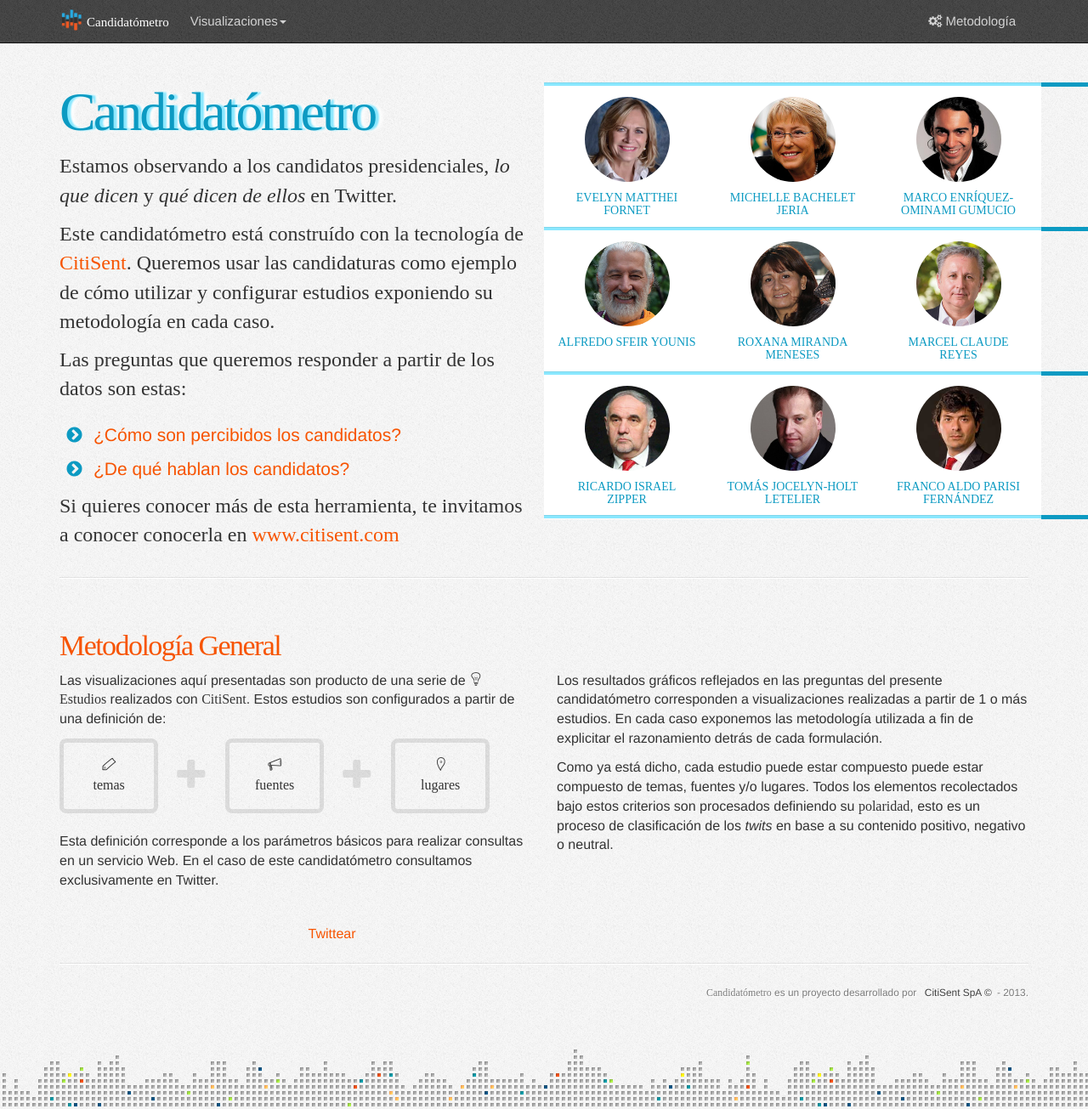
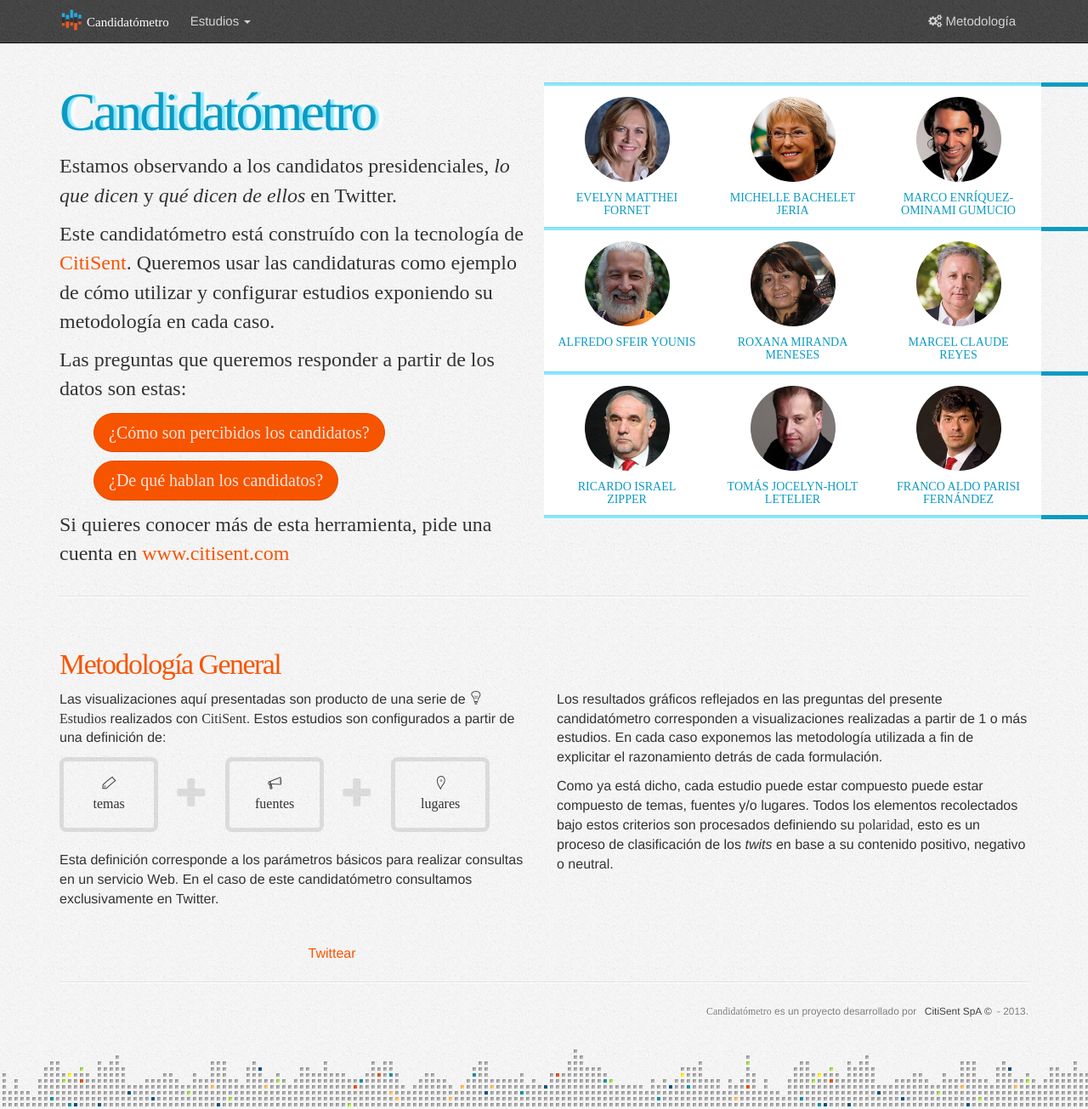
Before and after one commit to CitiSent/candidatometro, a Jekyll site: the page built from index.md, in a window 1280 px wide and 1305 px high. Shown: the whole window at 85% size. Built offline with Jekyll 4.4.1, drawn with Linux system fonts in a browser that asks for light colours; nearby versions of some CDN libraries; some web fonts are replaced; Markdown is read by kramdown in place of the engine named in the settings; comment, search, counter and statistics services are not loaded.

Commit message:
Correciones de la reunión 17/10
Cambio de etiquetado en navbar
Más clickeabilidad en los estudios de la home
Google Analytics

```diff
--- a/_includes/footer.html
+++ b/_includes/footer.html
@@ -7,3 +7,5 @@
   </ul>
 </div>
 </div>
+
+{% include analytics.html %}
--- a/_includes/navbar.html
+++ b/_includes/navbar.html
@@ -15,7 +15,7 @@
       <ul class='nav navbar-nav'>
         <li class='dropdown'>
           <a class='dropdown-toggle' data-toggle='dropdown' href='#'>
-          Visualizaciones<b class='caret'></b></a>
+          Estudios <b class='caret'></b></a>
           <ul class='dropdown-menu'>
             <li>
               <a href='{{ site.baseurl }}/pages/percepcion-ciudadana' title='Agenda'><strong>¿Cómo son percibidos los candidatos?</strong><br><small>Percepción ciudadana</small></a>
--- a/index.md
+++ b/index.md
@@ -9,11 +9,11 @@
     <p class='big thin'>Estamos observando a los candidatos presidenciales, <em>lo que dicen</em> y <em>qué dicen de ellos</em> en Twitter.</p>
     <p class='big thin'>Este candidatómetro está construído con la tecnología de <a href='http://www.citisent.com'>CitiSent</a>. Queremos usar las candidaturas como ejemplo de cómo utilizar y configurar estudios exponiendo su metodología en cada caso.</p>
     <p class='big thin'>Las preguntas que queremos responder a partir de los datos son estas:</p>
-    <ul class='air-top icons-ul preguntas'>
-      <li class='big'><i class="icon-li icon-chevron-sign-right blue"></i><a class='' href="{{ site.baseurl }}/pages/percepcion-ciudadana">¿Cómo son percibidos los candidatos?</a></li>
-      <li class='big'><i class="icon-li icon-chevron-sign-right blue"></i><a class='' href="{{ site.baseurl }}/pages/de-que-hablan">¿De qué hablan los candidatos?</a></li>
+    <ul class='preguntas'>
+      <li class='big'><a class='btn btn-lg btn-primary btn-pregunta' href='{{ site.baseurl }}/pages/percepcion-ciudadana'>¿Cómo son percibidos los candidatos?</a></li>
+      <li class='big'><a class='btn btn-lg btn-primary btn-pregunta' href='{{ site.baseurl }}/pages/de-que-hablan'>¿De qué hablan los candidatos?</a></li>
     </ul>
-    <p class='big thin'>Si quieres conocer más de esta herramienta, te invitamos a conocer conocerla en <a href='http://www.citisent.com' >www.citisent.com</a></p>
+    <p class='big thin'>Si quieres conocer más de esta herramienta, pide una cuenta en <a href='http://www.citisent.com' >www.citisent.com</a></p>
   </div>
 
   <div class='tabla-de-candidatos'>
```
Also changed, not shown: _includes/analytics.html (added, +10 -0 lines), css/candidatometro.css. Lines whose indentation alone changed are shown as unchanged.
